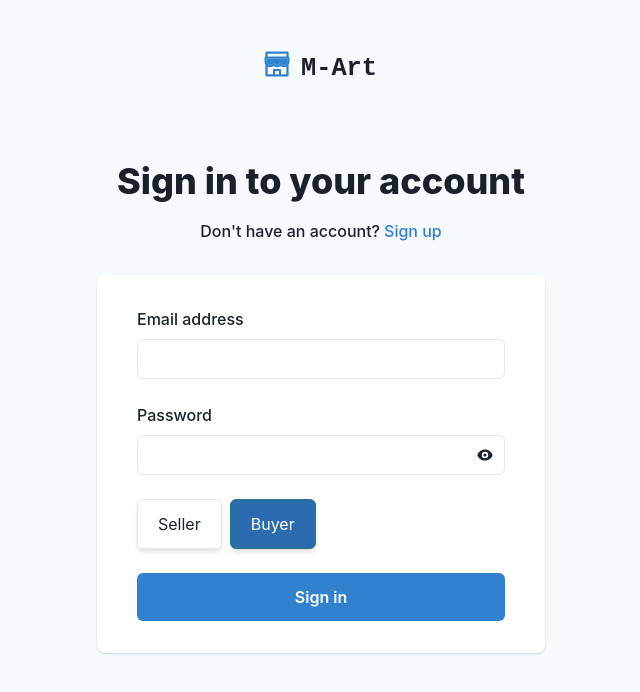
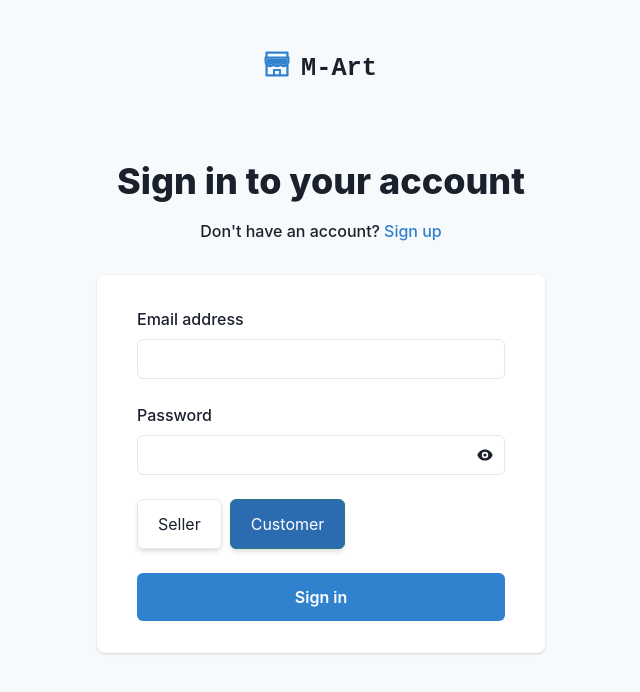
Before and after one commit to bahybintang/m-art-web, a React (Create React App) app in the folder frontend/: page /login in a window 1280 px wide. Shown: the top 692 px of the page, without its empty margins (319-959 px from the left). Built offline with nearby package versions, Linux system fonts and the light colour scheme.

Commit message:
Change buyer to customer

```diff
--- a/frontend/src/layouts/login/LoginForm.js
+++ b/frontend/src/layouts/login/LoginForm.js
@@ -13,11 +13,11 @@ import { PasswordField } from './PasswordField';
 import RadioCard from './RadioCard';
 
 export const LoginForm = props => {
-  const options = ['Seller', 'Buyer'];
-  const [role, setRole] = useState('Buyer');
+  const options = ['Seller', 'Customer'];
+  const [role, setRole] = useState('Customer');
   const { getRootProps, getRadioProps } = useRadioGroup({
     name: 'framework',
-    defaultValue: 'Buyer',
+    defaultValue: 'Customer',
     onChange: setRole,
   });
 
```
